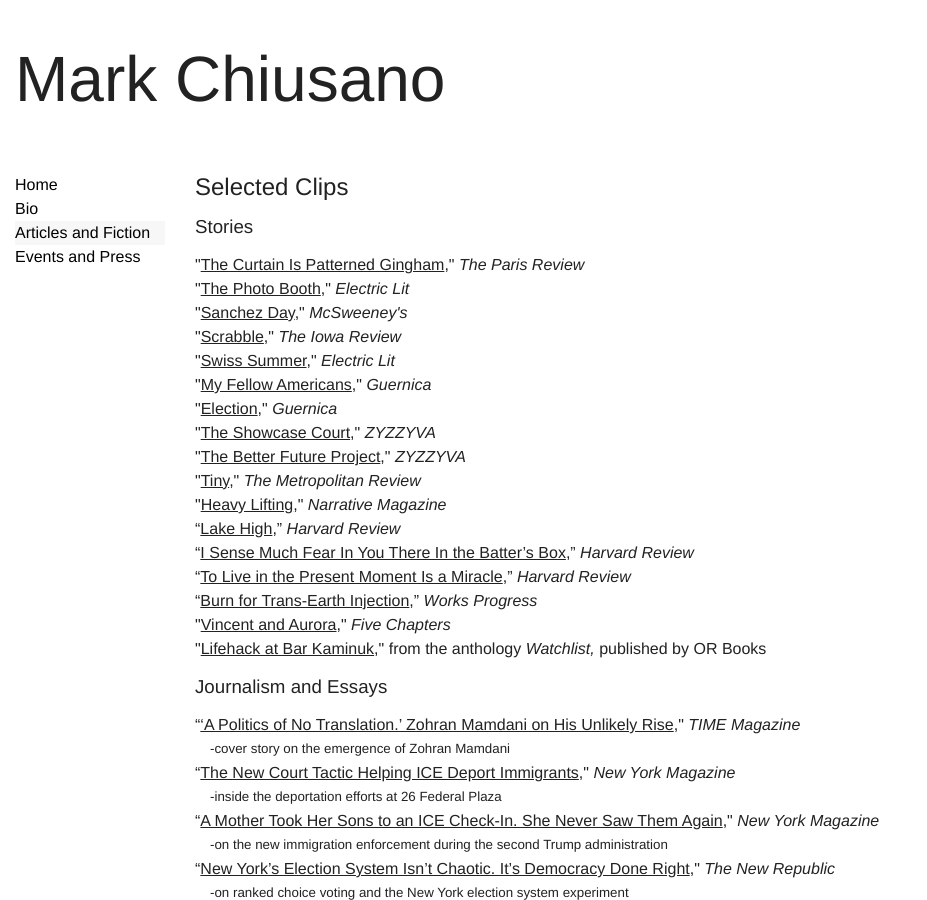
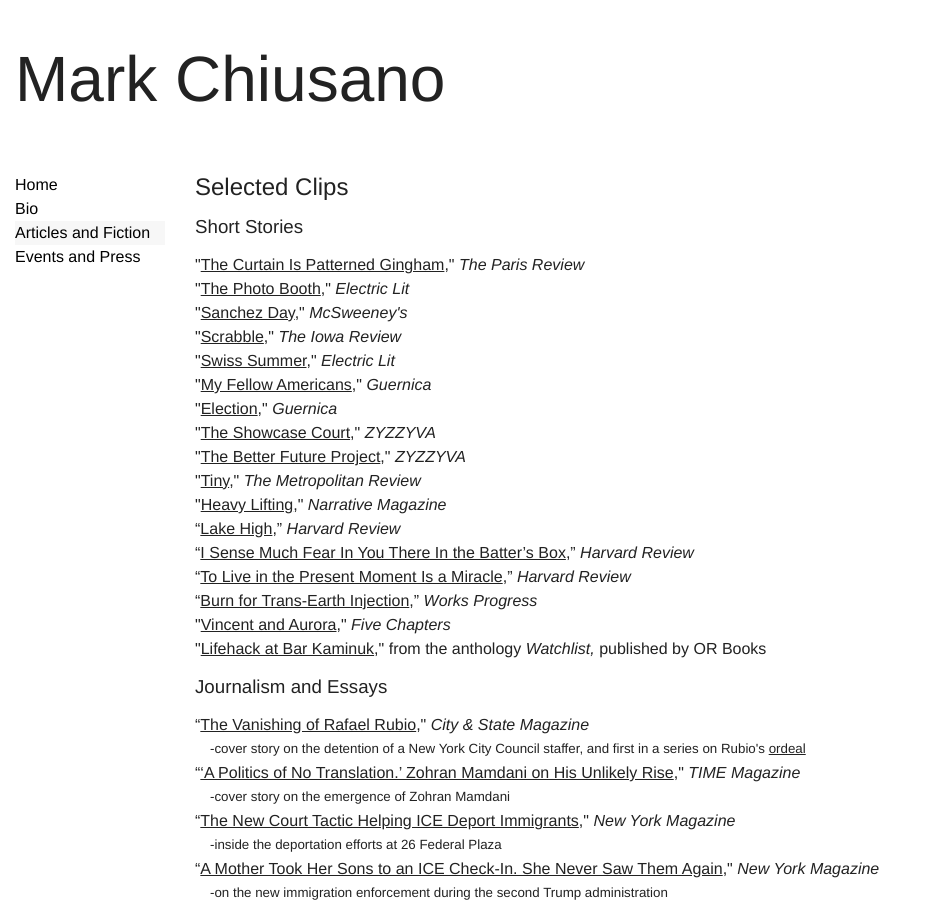
Before and after one commit to mjchiusano/mjchiusano.github.io, a Jekyll site: the page built from work.html, in a window 1280 px wide and 900 px high. Shown: the whole window, without its empty margins (0-927 px from the left). Built offline with Jekyll 4.4.1, drawn with Linux system fonts in a browser that asks for light colours; Markdown is read by kramdown in place of the engine named in the settings.

Commit message:
Update work.html
rubio

```diff
--- a/work.html
+++ b/work.html
@@ -6,7 +6,7 @@
 <h2 class="gutter-pad-bottom">Selected Clips</h2>
 
 <div class="gutter-pad-bottom">
-<h3 class="gutter-pad-bottom">Stories</h3>
+<h3 class="gutter-pad-bottom">Short Stories</h3>
 <ul>
    <li>"<a href="https://www.theparisreview.org/blog/2023/02/23/the-curtain-is-patterned-gingham/">The Curtain Is Patterned Gingham</a>," <i>The Paris Review</i></li>
   <li>"<a href="https://electricliterature.com/the-photo-booth-by-mark-chiusano/">The Photo Booth</a>," <i>Electric Lit</i></li>
@@ -33,6 +33,9 @@
 <div class="gutter-pad-bottom">
 <h3 class="gutter-pad-bottom">Journalism and Essays</h3>
 <ul>
+
+<li>“<a href="https://time.com/7308924/zohran-mamdani-interview-time/">The Vanishing of Rafael Rubio</a>," <i>City & State Magazine</i>
+ <small class="gutter-pad-left">-cover story on the detention of a New York City Council staffer, and first in a series on Rubio's <a href="https://www.cityandstateny.com/politics/2026/06/rafael-rubio-city-council-staffer-detained-ice-freed-after-5-months-behind-bars/414488/">ordeal</a></small></li>
 
   <li>“<a href="https://time.com/7308924/zohran-mamdani-interview-time/">‘A Politics of No Translation.’ Zohran Mamdani on His Unlikely Rise</a>," <i>TIME Magazine</i>
  <small class="gutter-pad-left">-cover story on the emergence of Zohran Mamdani</small></li>
```
